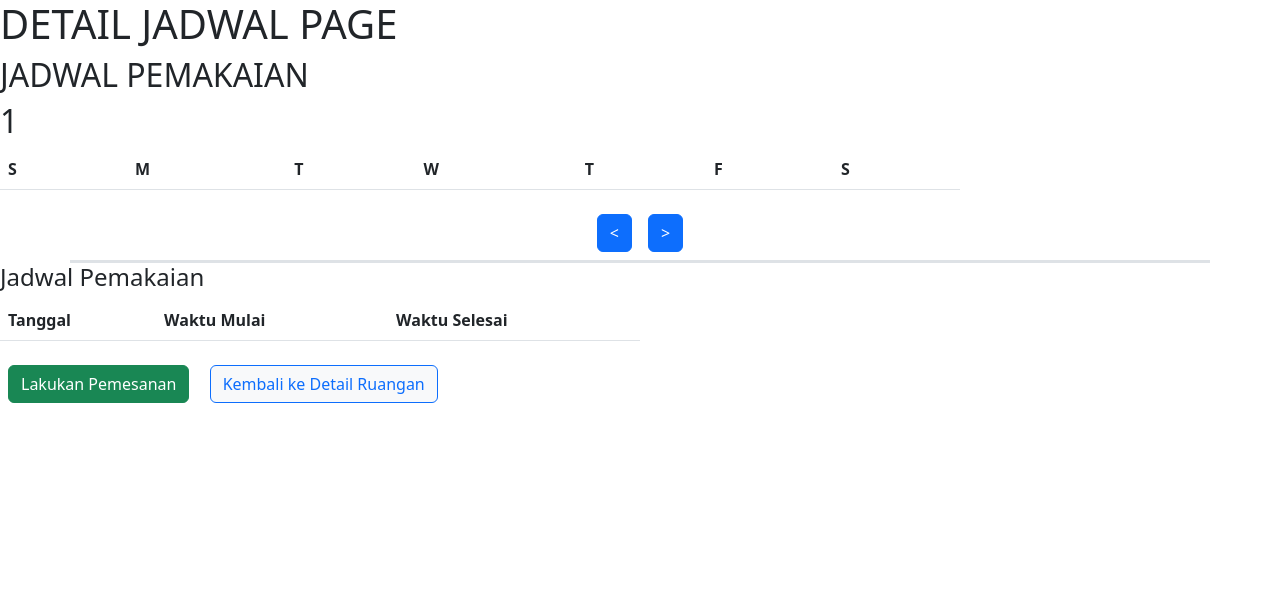
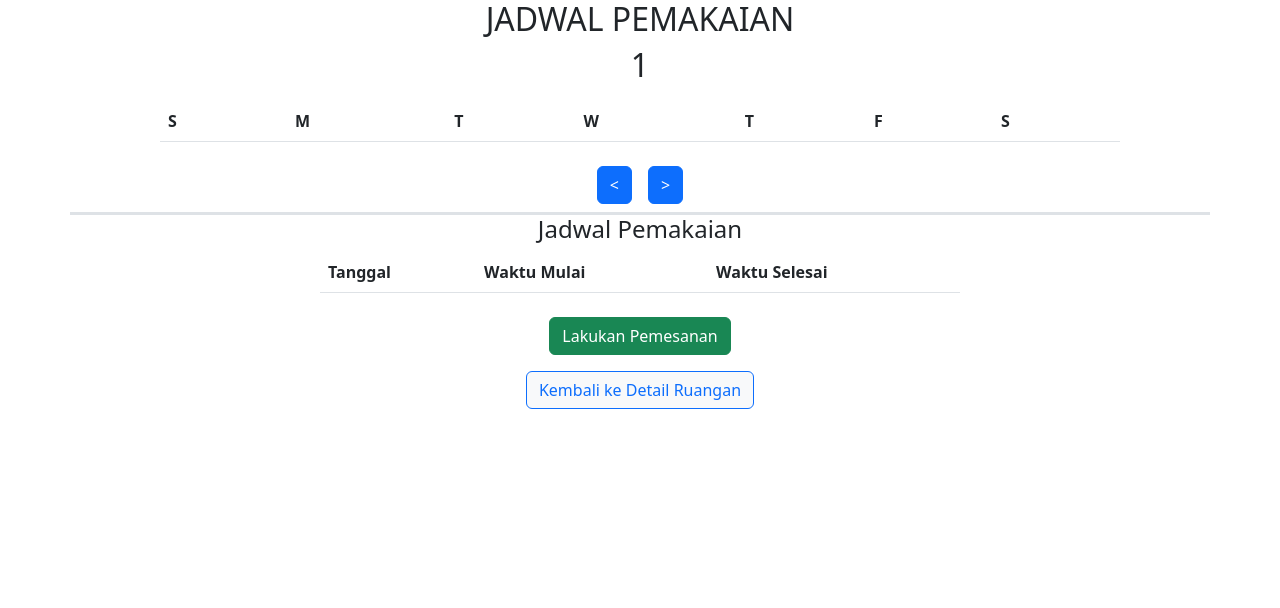
Before and after one commit to Anggito02/fp-pweb-SIMPRU, a PHP site: page /detail/detail_jadwal_ruangan.php?ruangan=1 in a window 1280 px wide. Shown: the top 608 px of the page. Run offline with PHP 8.4, Linux system fonts and the light colour scheme; the visitor is signed in with stand-in values (Sample User, id 1); data that the repository does not hold is empty.

Commit message:
body align fix

```diff
--- a/css/global.css
+++ b/css/global.css
@@ -1,3 +1,10 @@
+body {
+    height: auto;
+    display: flex;
+    flex-direction: column;
+    align-items: center;
+}
+
 /* Color */
 .text-light {
     color: #F6FFFE !important;
--- a/detail/detail_jadwal_ruangan.php
+++ b/detail/detail_jadwal_ruangan.php
@@ -63,8 +63,6 @@ $resultListJadwal = mysqli_query($database, $sqlJadwal);
     <link rel="stylesheet" href="../css/detail_jadwal_ruangan.css">
 </head>
 <body>
-    <h1>DETAIL JADWAL PAGE</h1>
-
     <h2>JADWAL PEMAKAIAN</h2>
     <h2><?= $nama_ruangan ?></h2>
     <h3 id="table-month"></h3>
```
Also changed, not shown: css/list_ruangan.css (+0 -7 lines).
